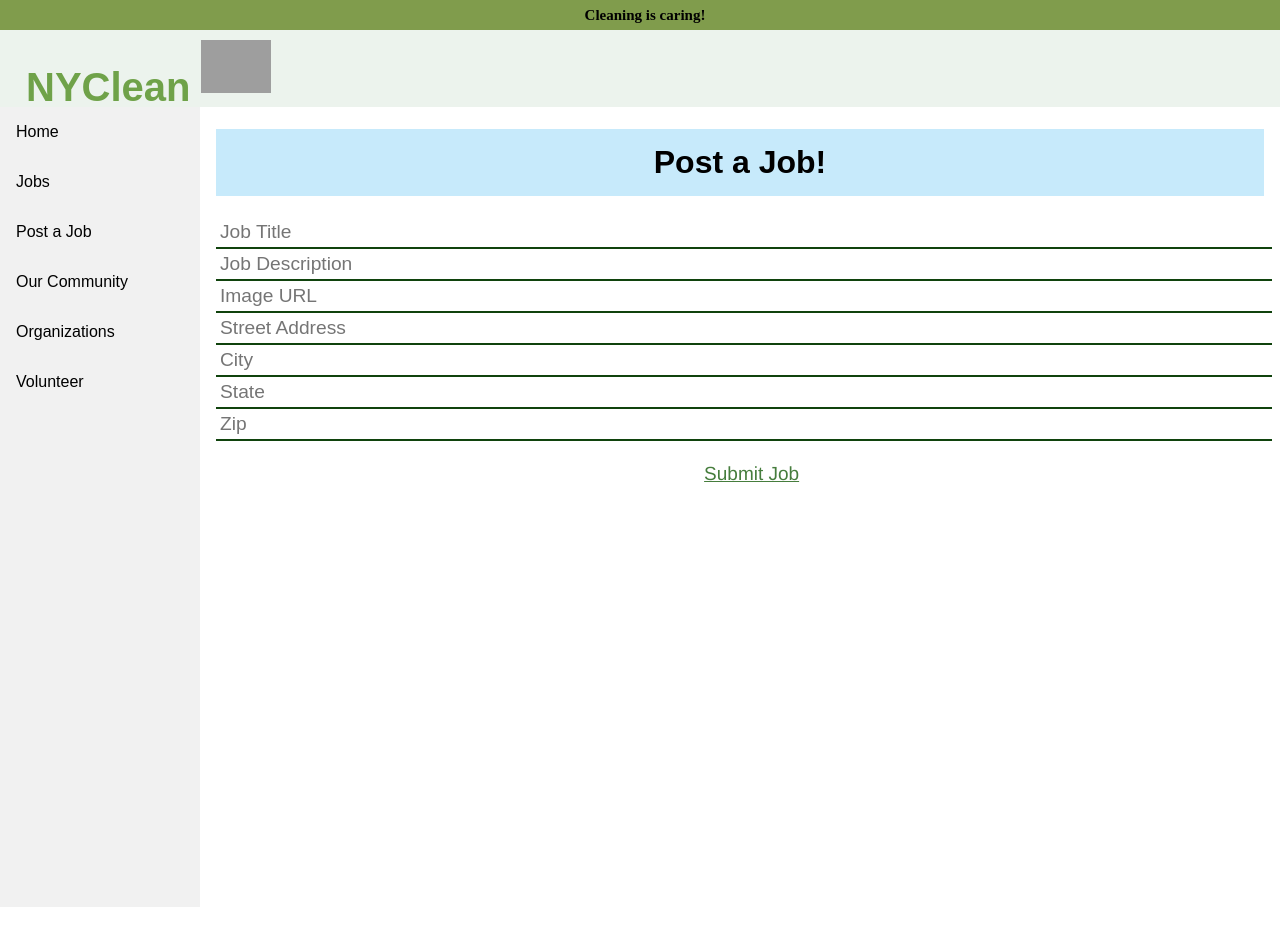
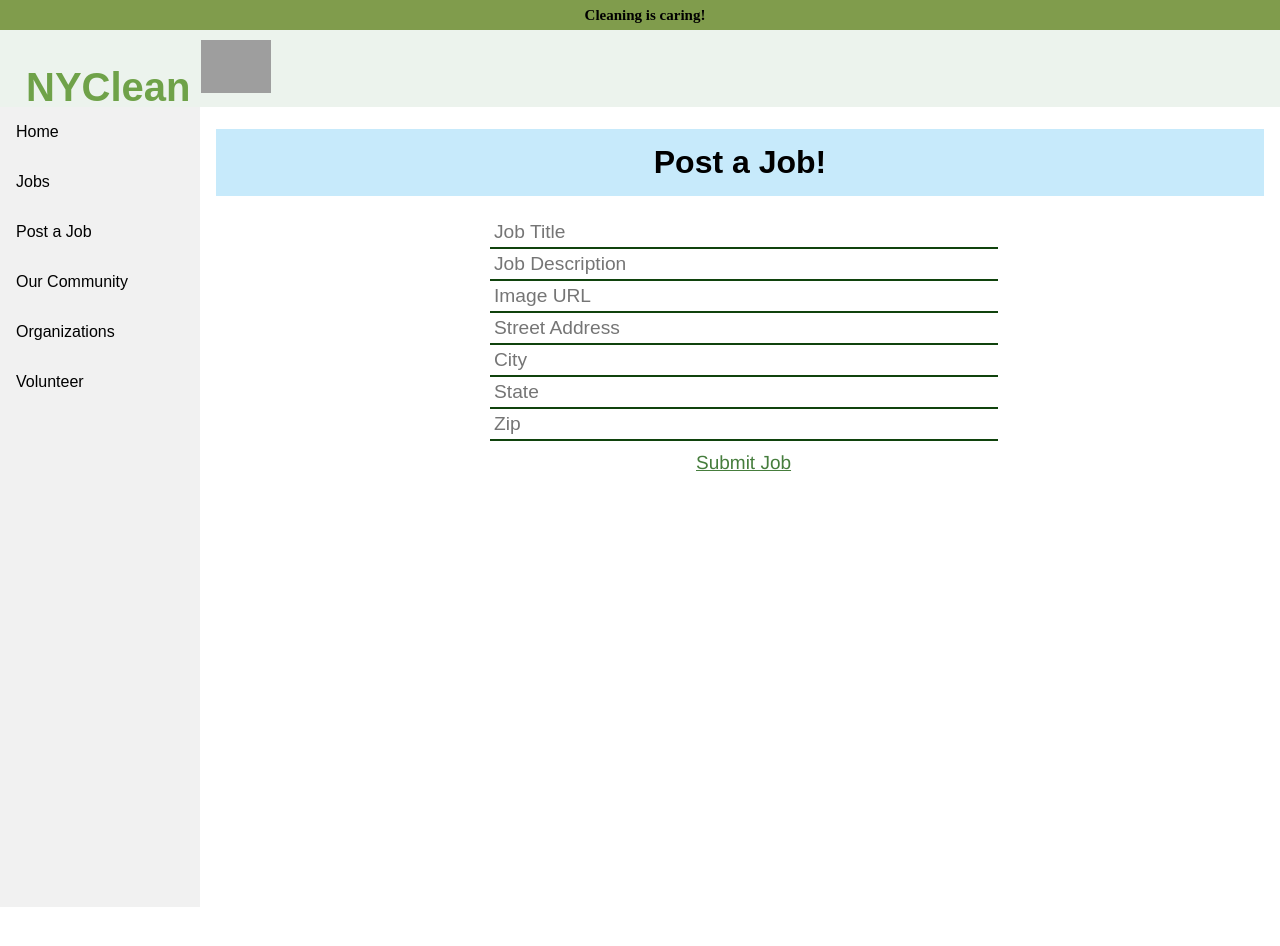
Before and after one commit to B-Keshav/NYCleans, a React (Create React App) app in the folder client/: page /postajob in a window 1280 px wide. Shown: the top 946 px of the page. Built offline with nearby package versions, Linux system fonts and the light colour scheme; no server answers; grey boxes are pictures that could not be loaded.

Commit message:
Adjusting the post job form

```diff
--- a/client/src/PostJob.js
+++ b/client/src/PostJob.js
@@ -47,7 +47,7 @@ function PostJob() {
         <div className="content">
             <h1>Post a Job!</h1>
 
-            <form onSubmit={handleSubmit}>
+            <form className="post-job-form" onSubmit={handleSubmit}>
                 <input
                     onChange={handleChange}
                     type="text"
--- a/client/src/index.css
+++ b/client/src/index.css
@@ -39,7 +39,7 @@ width: 100%;
 
 
 .submitJob {
-  margin-left: 46%;
+  margin-left: 40%;
   margin-top: 2%;
   font-family: "Helvetica Neue", Helvetica, Arial, sans-serif;
   font-size: 19px;
@@ -499,3 +499,8 @@ select {
   border-style: solid;
   border-radius: 6px;
 }
+
+.post-job-form{
+  width: 500px;
+  margin: auto;
+}
```
